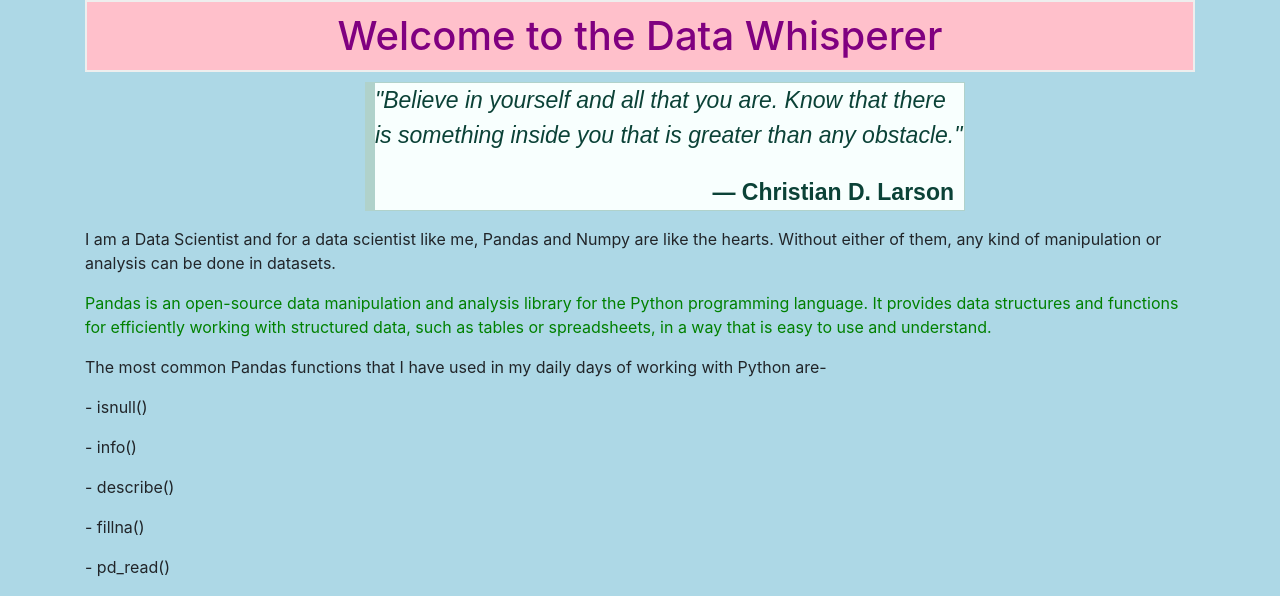
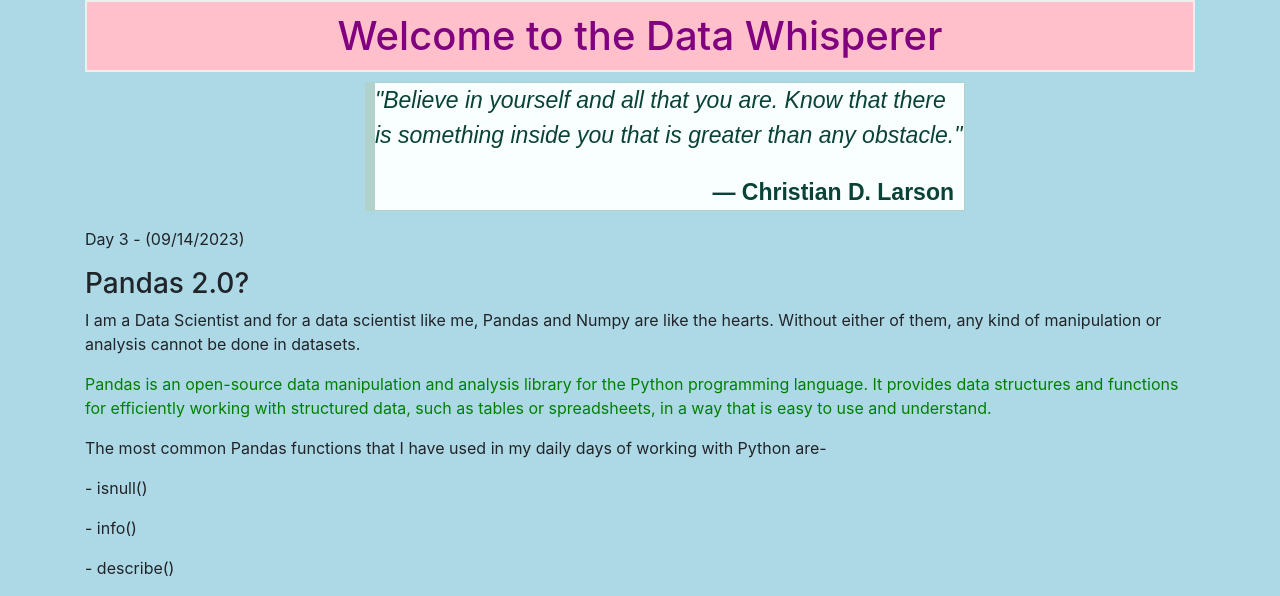
Before and after one commit to vijaayyyyvarshini/datawhisperer, a Flask app: page /fourthblog in a window 1280 px wide. Shown: the part 56-652 px from the top of the page. Run offline with Flask 3, Linux system fonts and the light colour scheme; some libraries are stand-ins or nearby versions.

Commit message:
new change in third day

```diff
--- a/templates/fourthblog.html
+++ b/templates/fourthblog.html
@@ -5,7 +5,6 @@
     <h1>{% block title %} Welcome to the Data Whisperer {% endblock %}</h1>
 
     <body>
-
         <blockquote class="blockquote blockquote--bordered">
             <p class="blockquote_text">
                 "Believe in yourself and all that you are. Know that there is something inside you that is greater than any obstacle."
@@ -15,9 +14,11 @@
             </p>
         </blockquote>
 
+        <p>Day 3 - (09/14/2023)</p>
+        <h3>Pandas 2.0?</h3>
         <p>
             I am a Data Scientist and for a data scientist like me, Pandas and Numpy are like the hearts. Without either of them,
-            any kind of manipulation or analysis can be done in datasets.
+            any kind of manipulation or analysis cannot be done in datasets.
         </p>
 
         <div class="textcolor">
```
